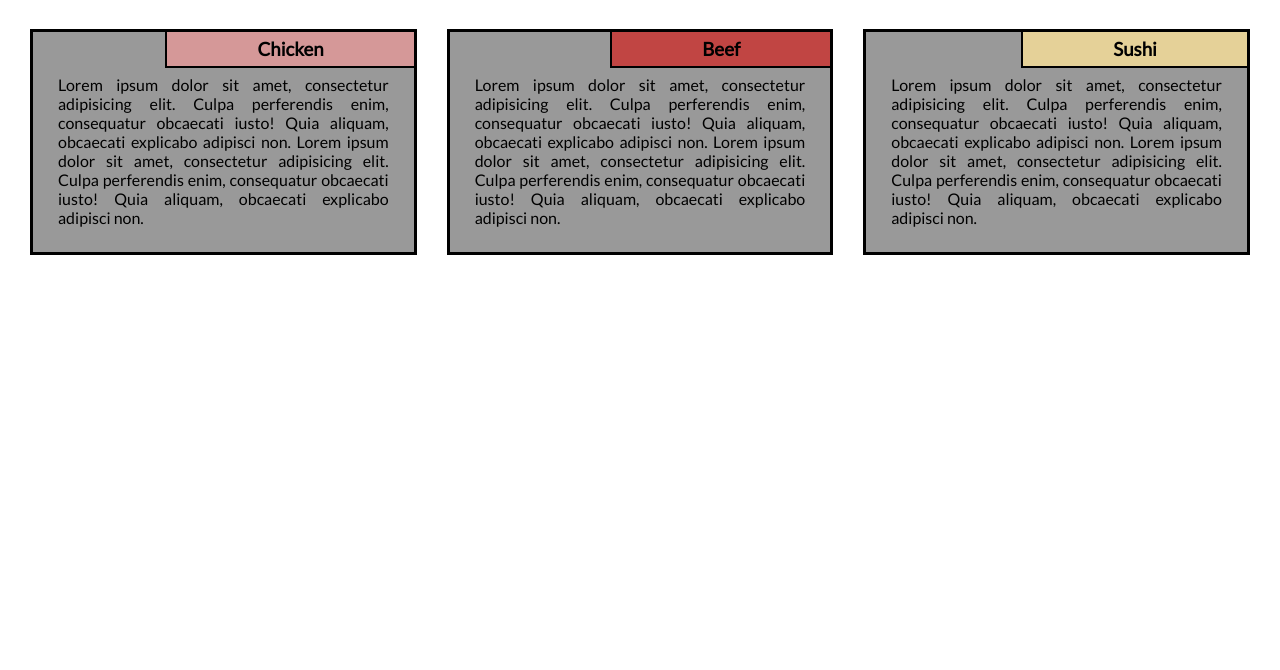
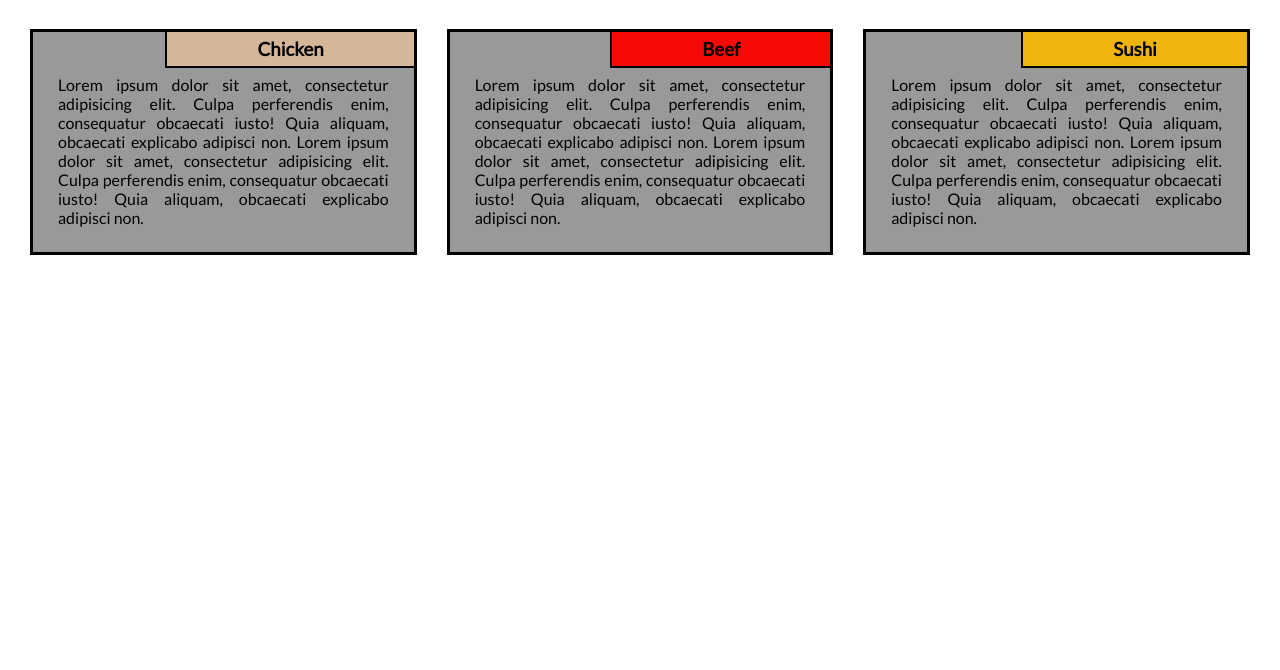
Before and after one commit to PrathamKarani/module2-solution, a plain HTML site: page site/index.html in a window 1280 px wide. Shown: the part 130-800 px from the top of the page. Drawn offline with Linux system fonts and the light colour scheme.

Commit message:
updated module2 assignment

```diff
--- a/site/css/style.css
+++ b/site/css/style.css
@@ -49,15 +49,15 @@
   }
 
   #title-one {
-    background-color: #D59898;
+    background-color: #d5b698;
   }
 
   #title-two{
-    background-color: #C14543;
+    background-color: #f50a06;
   }
 
   #title-three{
-    background-color: #E5D198;
+    background-color: #f0b40e;
   }
 
   /* Simple Responsive Framework. */
```
